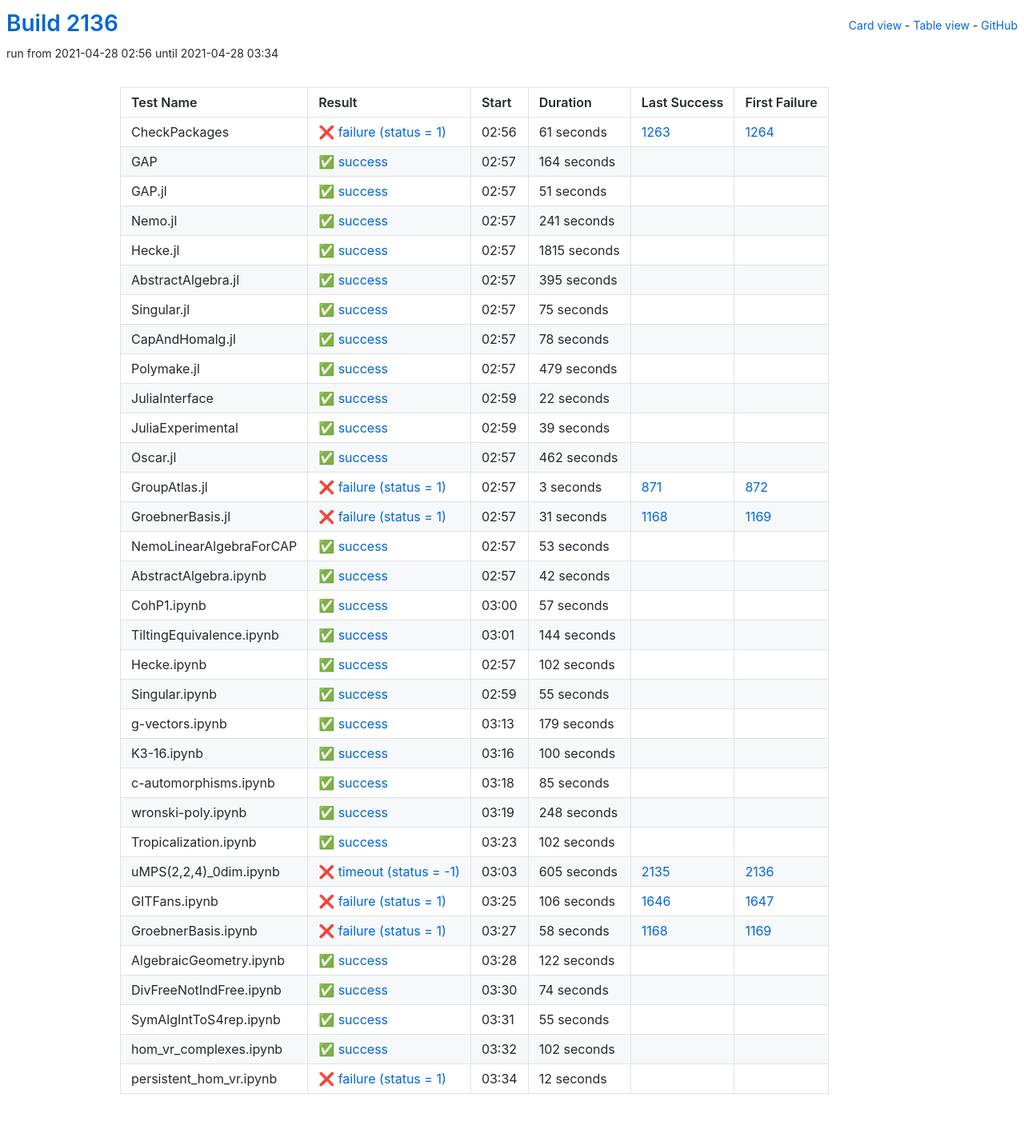
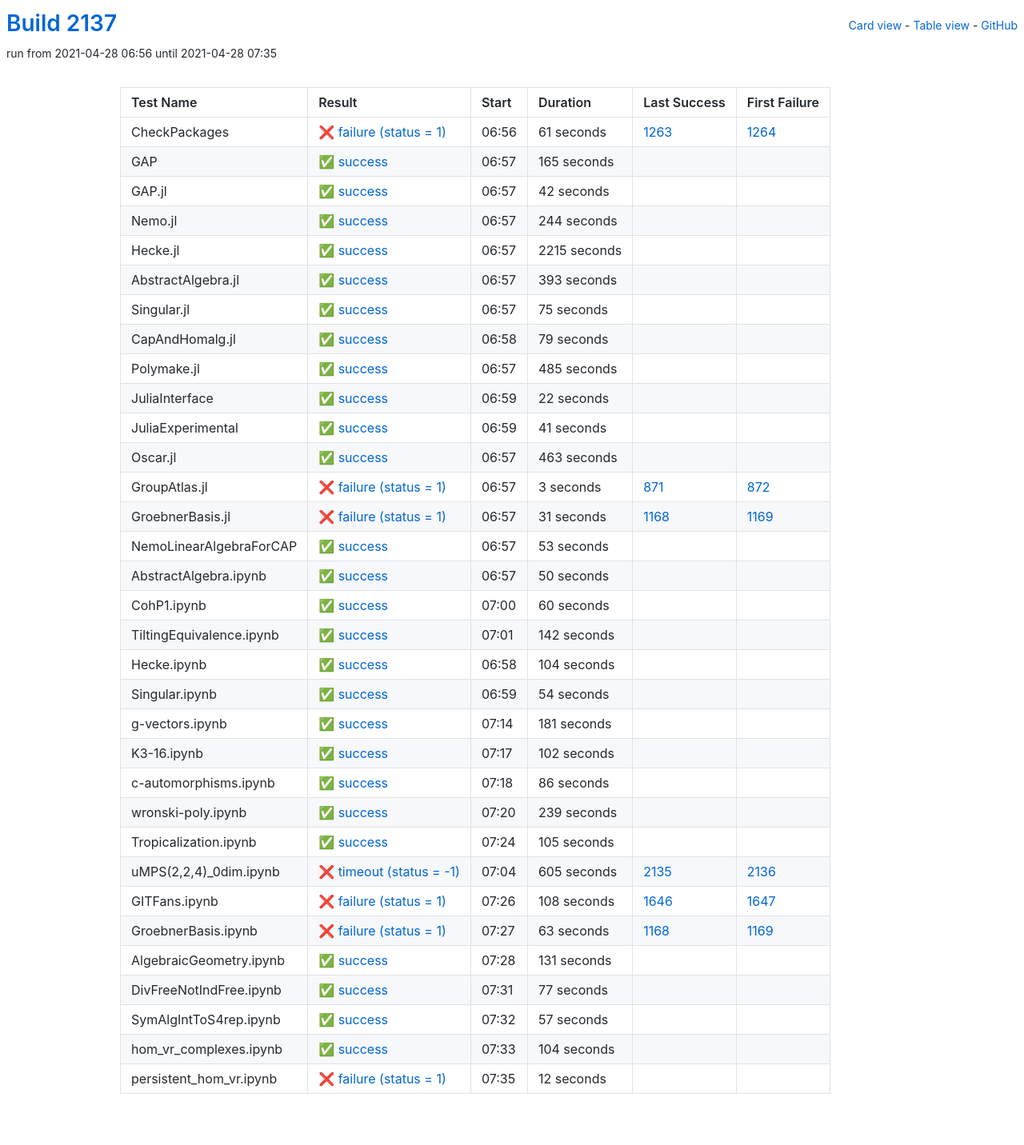
Before and after one commit to oscar-system/oscar-ci-status-stable, a Jekyll site: the page built from table.html, in a window 1280 px wide. Shown: the whole page at 80% size. Built offline with Jekyll 4.4.1, drawn with Linux system fonts in a browser that asks for light colours.

Commit message:
Build #2137

```diff
--- a/_data/ci.yml
+++ b/_data/ci.yml
@@ -1,6 +1,6 @@
 ---
-build: 2136
-build_url: https://oscarci.mathematik.uni-kl.de/job/oscar-stable/2136/
+build: 2137
+build_url: https://oscarci.mathematik.uni-kl.de/job/oscar-stable/2137/
 job: oscar-stable
 organization: oscar-system
 repo: oscar-ci-status-stable
@@ -8,8 +8,8 @@ repourl: https://github.com/oscar-system/oscar-ci-status-stable
 tests:
 - name: CheckPackages
   id: checkpackages
-  log: https://oscarci.mathematik.uni-kl.de/job/oscar-stable/2136/artifact/logs/build-2136/CheckPackages.log
-  start: 2021-04-28 02:56
+  log: https://oscarci.mathematik.uni-kl.de/job/oscar-stable/2137/artifact/logs/build-2137/CheckPackages.log
+  start: 2021-04-28 06:56
   success: false
   exitcode: 1
   status: failure
@@ -20,68 +20,68 @@ tests:
   first_failure_url: https://oscarci.mathematik.uni-kl.de/job/oscar-stable/1264/
 - name: GAP
   id: gap
-  log: https://oscarci.mathematik.uni-kl.de/job/oscar-stable/2136/artifact/logs/build-2136/GAP.log
-  start: 2021-04-28 02:57
+  log: https://oscarci.mathematik.uni-kl.de/job/oscar-stable/2137/artifact/logs/build-2137/GAP.log
+  start: 2021-04-28 06:57
   success: true
   exitcode: 0
   status: success
-  duration: 164
+  duration: 165
   last_success: false
   last_success_url:
   first_failure: false
   first_failure_url:
 - name: GAP.jl
   id: gap-jl
-  log: https://oscarci.mathematik.uni-kl.de/job/oscar-stable/2136/artifact/logs/build-2136/GAP.jl.log
-  start: 2021-04-28 02:57
+  log: https://oscarci.mathematik.uni-kl.de/job/oscar-stable/2137/artifact/logs/build-2137/GAP.jl.log
+  start: 2021-04-28 06:57
   success: true
   exitcode: 0
   status: success
-  duration: 51
+  duration: 42
   last_success: false
   last_success_url:
   first_failure: false
   first_failure_url:
 - name: Nemo.jl
   id: nemo-jl
-  log: https://oscarci.mathematik.uni-kl.de/job/oscar-stable/2136/artifact/logs/build-2136/Nemo.jl.log
-  start: 2021-04-28 02:57
+  log: https://oscarci.mathematik.uni-kl.de/job/oscar-stable/2137/artifact/logs/build-2137/Nemo.jl.log
+  start: 2021-04-28 06:57
   success: true
   exitcode: 0
   status: success
-  duration: 241
+  duration: 244
   last_success: false
   last_success_url:
   first_failure: false
   first_failure_url:
 - name: Hecke.jl
   id: hecke-jl
-  log: https://oscarci.mathematik.uni-kl.de/job/oscar-stable/2136/artifact/logs/build-2136/Hecke.jl.log
-  start: 2021-04-28 02:57
+  log: https://oscarci.mathematik.uni-kl.de/job/oscar-stable/2137/artifact/logs/build-2137/Hecke.jl.log
+  start: 2021-04-28 06:57
   success: true
   exitcode: 0
   status: success
-  duration: 1815
+  duration: 2215
   last_success: false
   last_success_url:
   first_failure: false
   first_failure_url:
 - name: AbstractAlgebra.jl
   id: abstractalgebra-jl
-  log: https://oscarci.mathematik.uni-kl.de/job/oscar-stable/2136/artifact/logs/build-2136/AbstractAlgebra.jl.log
-  start: 2021-04-28 02:57
+  log: https://oscarci.mathematik.uni-kl.de/job/oscar-stable/2137/artifact/logs/build-2137/AbstractAlgebra.jl.log
+  start: 2021-04-28 06:57
   success: true
   exitcode: 0
   status: success
-  duration: 395
+  duration: 393
   last_success: false
   last_success_url:
   first_failure: false
   first_failure_url:
 - name: Singular.jl
   id: singular-jl
-  log: https://oscarci.mathematik.uni-kl.de/job/oscar-stable/2136/artifact/logs/build-2136/Singular.jl.log
-  start: 2021-04-28 02:57
+  log: https://oscarci.mathematik.uni-kl.de/job/oscar-stable/2137/artifact/logs/build-2137/Singular.jl.log
+  start: 2021-04-28 06:57
   success: true
   exitcode: 0
   status: success
@@ -92,32 +92,32 @@ tests:
   first_failure_url:
 - name: CapAndHomalg.jl
   id: capandhomalg-jl
-  log: https://oscarci.mathematik.uni-kl.de/job/oscar-stable/2136/artifact/logs/build-2136/CapAndHomalg.jl.log
-  start: 2021-04-28 02:57
+  log: https://oscarci.mathematik.uni-kl.de/job/oscar-stable/2137/artifact/logs/build-2137/CapAndHomalg.jl.log
+  start: 2021-04-28 06:58
   success: true
   exitcode: 0
   status: success
-  duration: 78
+  duration: 79
   last_success: false
   last_success_url:
   first_failure: false
   first_failure_url:
 - name: Polymake.jl
   id: polymake-jl
-  log: https://oscarci.mathematik.uni-kl.de/job/oscar-stable/2136/artifact/logs/build-2136/Polymake.jl.log
-  start: 2021-04-28 02:57
+  log: https://oscarci.mathematik.uni-kl.de/job/oscar-stable/2137/artifact/logs/build-2137/Polymake.jl.log
+  start: 2021-04-28 06:57
   success: true
   exitcode: 0
   status: success
-  duration: 479
+  duration: 485
   last_success: false
   last_success_url:
   first_failure: false
   first_failure_url:
 - name: JuliaInterface
   id: juliainterface
-  log: https://oscarci.mathematik.uni-kl.de/job/oscar-stable/2136/artifact/logs/build-2136/JuliaInterface.log
-  start: 2021-04-28 02:59
+  log: https://oscarci.mathematik.uni-kl.de/job/oscar-stable/2137/artifact/logs/build-2137/JuliaInterface.log
+  start: 2021-04-28 06:59
   success: true
   exitcode: 0
   status: success
@@ -128,32 +128,32 @@ tests:
   first_failure_url:
 - name: JuliaExperimental
   id: juliaexperimental
-  log: https://oscarci.mathematik.uni-kl.de/job/oscar-stable/2136/artifact/logs/build-2136/JuliaExperimental.log
-  start: 2021-04-28 02:59
+  log: https://oscarci.mathematik.uni-kl.de/job/oscar-stable/2137/artifact/logs/build-2137/JuliaExperimental.log
+  start: 2021-04-28 06:59
   success: true
   exitcode: 0
   status: success
-  duration: 39
+  duration: 41
   last_success: false
   last_success_url:
   first_failure: false
   first_failure_url:
 - name: Oscar.jl
   id: oscar-jl
-  log: https://oscarci.mathematik.uni-kl.de/job/oscar-stable/2136/artifact/logs/build-2136/Oscar.jl.log
-  start: 2021-04-28 02:57
+  log: https://oscarci.mathematik.uni-kl.de/job/oscar-stable/2137/artifact/logs/build-2137/Oscar.jl.log
+  start: 2021-04-28 06:57
   success: true
   exitcode: 0
   status: success
-  duration: 462
+  duration: 463
   last_success: false
   last_success_url:
   first_failure: false
   first_failure_url:
 - name: GroupAtlas.jl
   id: groupatlas-jl
-  log: https://oscarci.mathematik.uni-kl.de/job/oscar-stable/2136/artifact/logs/build-2136/GroupAtlas.jl.log
-  start: 2021-04-28 02:57
+  log: https://oscarci.mathematik.uni-kl.de/job/oscar-stable/2137/artifact/logs/build-2137/GroupAtlas.jl.log
+  start: 2021-04-28 06:57
   success: false
   exitcode: 1
   status: failure
@@ -164,8 +164,8 @@ tests:
   first_failure_url: https://oscarci.mathematik.uni-kl.de/job/oscar-stable/872/
 - name: GroebnerBasis.jl
   id: groebnerbasis-jl
-  log: https://oscarci.mathematik.uni-kl.de/job/oscar-stable/2136/artifact/logs/build-2136/GroebnerBasis.jl.log
-  start: 2021-04-28 02:57
+  log: https://oscarci.mathematik.uni-kl.de/job/oscar-stable/2137/artifact/logs/build-2137/GroebnerBasis.jl.log
+  start: 2021-04-28 06:57
   success: false
   exitcode: 1
   status: failure
@@ -176,8 +176,8 @@ tests:
   first_failure_url: https://oscarci.mathematik.uni-kl.de/job/oscar-stable/1169/
 - name: NemoLinearAlgebraForCAP
   id: nemolinearalgebraforcap
-  log: https://oscarci.mathematik.uni-kl.de/job/oscar-stable/2136/artifact/logs/build-2136/NemoLinearAlgebraForCAP.log
-  start: 2021-04-28 02:57
+  log: https://oscarci.mathematik.uni-kl.de/job/oscar-stable/2137/artifact/logs/build-2137/NemoLinearAlgebraForCAP.log
+  start: 2021-04-28 06:57
   success: true
   exitcode: 0
   status: success
@@ -188,44 +188,80 @@ tests:
   first_failure_url:
 - name: AbstractAlgebra.ipynb
   id: abstractalgebra-ipynb
-  log: https://oscarci.mathematik.uni-kl.de/job/oscar-stable/2136/artifact/logs/build-2136/AbstractAlgebra.ipynb.log
-  start: 2021-04-28 02:57
+  log: https://oscarci.mathematik.uni-kl.de/job/oscar-stable/2137/artifact/logs/build-2137/AbstractAlgebra.ipynb.log
+  start: 2021-04-28 06:57
   success: true
   exitcode: 0
   status: success
-  duration: 42
+  duration: 50
   last_success: false
   last_success_url:
   first_failure: false
   first_failure_url:
 - name: CohP1.ipynb
   id: cohp1-ipynb
-  log: https://oscarci.mathematik.uni-kl.de/job/oscar-stable/2136/artifact/logs/build-2136/CohP1.ipynb.log
-  start: 2021-04-28 03:00
+  log: https://oscarci.mathematik.uni-kl.de/job/oscar-stable/2137/artifact/logs/build-2137/CohP1.ipynb.log
+  start: 2021-04-28 07:00
   success: true
   exitcode: 0
   status: success
-  duration: 57
+  duration: 60
   last_success: false
   last_success_url:
   first_failure: false
   first_failure_url:
 - name: TiltingEquivalence.ipynb
   id: tiltingequivalence-ipynb
-  log: https://oscarci.mathematik.uni-kl.de/job/oscar-stable/2136/artifact/logs/build-2136/TiltingEquivalence.ipynb.log
-  start: 2021-04-28 03:01
+  log: https://oscarci.mathematik.uni-kl.de/job/oscar-stable/2137/artifact/logs/build-2137/TiltingEquivalence.ipynb.log
+  start: 2021-04-28 07:01
   success: true
   exitcode: 0
   status: success
-  duration: 144
+  duration: 142
   last_success: false
   last_success_url:
   first_failure: false
   first_failure_url:
 - name: Hecke.ipynb
   id: hecke-ipynb
-  log: https://oscarci.mathematik.uni-kl.de/job/oscar-stable/2136/artifact/logs/build-2136/Hecke.ipynb.log
-  start: 2021-04-28 02:57
+  log: https://oscarci.mathematik.uni-kl.de/job/oscar-stable/2137/artifact/logs/build-2137/Hecke.ipynb.log
+  start: 2021-04-28 06:58
+  success: true
+  exitcode: 0
+  status: success
+  duration: 104
+  last_success: false
+  last_success_url:
+  first_failure: false
+  first_failure_url:
+- name: Singular.ipynb
+  id: singular-ipynb
+  log: https://oscarci.mathematik.uni-kl.de/job/oscar-stable/2137/artifact/logs/build-2137/Singular.ipynb.log
+  start: 2021-04-28 06:59
+  success: true
+  exitcode: 0
+  status: success
+  duration: 54
+  last_success: false
+  last_success_url:
+  first_failure: false
+  first_failure_url:
+- name: g-vectors.ipynb
+  id: g-vectors-ipynb
+  log: https://oscarci.mathematik.uni-kl.de/job/oscar-stable/2137/artifact/logs/build-2137/g-vectors.ipynb.log
+  start: 2021-04-28 07:14
+  success: true
+  exitcode: 0
+  status: success
+  duration: 181
+  last_success: false
+  last_success_url:
+  first_failure: false
+  first_failure_url:
+- name: K3-16.ipynb
+  id: k3-16-ipynb
+  log: https://oscarci.mathematik.uni-kl.de/job/oscar-stable/2137/artifact/logs/build-2137/K3-16.ipynb.log
+  start: 2021-04-28 07:17
   success: true
   exitcode: 0
   status: success
@@ -234,82 +270,46 @@ tests:
   last_success_url:
   first_failure: false
   first_failure_url:
-- name: Singular.ipynb
-  id: singular-ipynb
-  log: https://oscarci.mathematik.uni-kl.de/job/oscar-stable/2136/artifact/logs/build-2136/Singular.ipynb.log
-  start: 2021-04-28 02:59
+- name: c-automorphisms.ipynb
+  id: c-automorphisms-ipynb
+  log: https://oscarci.mathematik.uni-kl.de/job/oscar-stable/2137/artifact/logs/build-2137/c-automorphisms.ipynb.log
+  start: 2021-04-28 07:18
   success: true
   exitcode: 0
   status: success
-  duration: 55
-  last_success: false
-  last_success_url:
-  first_failure: false
-  first_failure_url:
-- name: g-vectors.ipynb
-  id: g-vectors-ipynb
-  log: https://oscarci.mathematik.uni-kl.de/job/oscar-stable/2136/artifact/logs/build-2136/g-vectors.ipynb.log
-  start: 2021-04-28 03:13
-  success: true
-  exitcode: 0
-  status: success
-  duration: 179
-  last_success: false
-  last_success_url:
-  first_failure: false
-  first_failure_url:
-- name: K3-16.ipynb
-  id: k3-16-ipynb
-  log: https://oscarci.mathematik.uni-kl.de/job/oscar-stable/2136/artifact/logs/build-2136/K3-16.ipynb.log
-  start: 2021-04-28 03:16
-  success: true
-  exitcode: 0
-  status: success
-  duration: 100
-  last_success: false
-  last_success_url:
-  first_failure: false
-  first_failure_url:
-- name: c-automorphisms.ipynb
-  id: c-automorphisms-ipynb
-  log: https://oscarci.mathematik.uni-kl.de/job/oscar-stable/2136/artifact/logs/build-2136/c-automorphisms.ipynb.log
-  start: 2021-04-28 03:18
-  success: true
-  exitcode: 0
-  status: success
-  duration: 85
+  duration: 86
   last_success: false
   last_success_url:
   first_failure: false
   first_failure_url:
 - name: wronski-poly.ipynb
   id: wronski-poly-ipynb
-  log: https://oscarci.mathematik.uni-kl.de/job/oscar-stable/2136/artifact/logs/build-2136/wronski-poly.ipynb.log
-  start: 2021-04-28 03:19
+  log: https://oscarci.mathematik.uni-kl.de/job/oscar-stable/2137/artifact/logs/build-2137/wronski-poly.ipynb.log
+  start: 2021-04-28 07:20
   success: true
   exitcode: 0
   status: success
-  duration: 248
+  duration: 239
   last_success: false
   last_success_url:
   first_failure: false
   first_failure_url:
 - name: Tropicalization.ipynb
   id: tropicalization-ipynb
-  log: https://oscarci.mathematik.uni-kl.de/job/oscar-stable/2136/artifact/logs/build-2136/Tropicalization.ipynb.log
-  start: 2021-04-28 03:23
+  log: https://oscarci.mathematik.uni-kl.de/job/oscar-stable/2137/artifact/logs/build-2137/Tropicalization.ipynb.log
+  start: 2021-04-28 07:24
   success: true
   exitcode: 0
   status: success
-  duration: 102
+  duration: 105
   last_success: false
   last_success_url:
   first_failure: false
   first_failure_url:
 - name: uMPS(2,2,4)_0dim.ipynb
   id: umps-2-2-4-0dim-ipynb
-  log: https://oscarci.mathematik.uni-kl.de/job/oscar-stable/2136/artifact/logs/build-2136/uMPS-2-2-4-_0dim.ipynb.log
-  start: 2021-04-28 03:03
+  log: https://oscarci.mathematik.uni-kl.de/job/oscar-stable/2137/artifact/logs/build-2137/uMPS-2-2-4-_0dim.ipynb.log
+  start: 2021-04-28 07:04
   success: false
   exitcode: -1
   status: timeout
@@ -320,80 +320,80 @@ tests:
   first_failure_url: https://oscarci.mathematik.uni-kl.de/job/oscar-stable/2136/
 - name: GITFans.ipynb
   id: gitfans-ipynb
-  log: https://oscarci.mathematik.uni-kl.de/job/oscar-stable/2136/artifact/logs/build-2136/GITFans.ipynb.log
-  start: 2021-04-28 03:25
+  log: https://oscarci.mathematik.uni-kl.de/job/oscar-stable/2137/artifact/logs/build-2137/GITFans.ipynb.log
+  start: 2021-04-28 07:26
   success: false
   exitcode: 1
   status: failure
-  duration: 106
+  duration: 108
   last_success: 1646
   last_success_url: https://oscarci.mathematik.uni-kl.de/job/oscar-stable/1646/
   first_failure: 1647
   first_failure_url: https://oscarci.mathematik.uni-kl.de/job/oscar-stable/1647/
 - name: GroebnerBasis.ipynb
   id: groebnerbasis-ipynb
-  log: https://oscarci.mathematik.uni-kl.de/job/oscar-stable/2136/artifact/logs/build-2136/GroebnerBasis.ipynb.log
-  start: 2021-04-28 03:27
+  log: https://oscarci.mathematik.uni-kl.de/job/oscar-stable/2137/artifact/logs/build-2137/GroebnerBasis.ipynb.log
+  start: 2021-04-28 07:27
   success: false
   exitcode: 1
   status: failure
-  duration: 58
+  duration: 63
   last_success: 1168
   last_success_url: https://oscarci.mathematik.uni-kl.de/job/oscar-stable/1168/
   first_failure: 1169
   first_failure_url: https://oscarci.mathematik.uni-kl.de/job/oscar-stable/1169/
 - name: AlgebraicGeometry.ipynb
   id: algebraicgeometry-ipynb
-  log: https://oscarci.mathematik.uni-kl.de/job/oscar-stable/2136/artifact/logs/build-2136/AlgebraicGeometry.ipynb.log
-  start: 2021-04-28 03:28
+  log: https://oscarci.mathematik.uni-kl.de/job/oscar-stable/2137/artifact/logs/build-2137/AlgebraicGeometry.ipynb.log
+  start: 2021-04-28 07:28
   success: true
   exitcode: 0
   status: success
-  duration: 122
+  duration: 131
   last_success: false
   last_success_url:
   first_failure: false
   first_failure_url:
 - name: DivFreeNotIndFree.ipynb
   id: divfreenotindfree-ipynb
-  log: https://oscarci.mathematik.uni-kl.de/job/oscar-stable/2136/artifact/logs/build-2136/DivFreeNotIndFree.ipynb.log
-  start: 2021-04-28 03:30
+  log: https://oscarci.mathematik.uni-kl.de/job/oscar-stable/2137/artifact/logs/build-2137/DivFreeNotIndFree.ipynb.log
+  start: 2021-04-28 07:31
   success: true
   exitcode: 0
   status: success
-  duration: 74
+  duration: 77
   last_success: false
   last_success_url:
   first_failure: false
   first_failure_url:
 - name: SymAlgIntToS4rep.ipynb
   id: symalginttos4rep-ipynb
-  log: https://oscarci.mathematik.uni-kl.de/job/oscar-stable/2136/artifact/logs/build-2136/SymAlgIntToS4rep.ipynb.log
-  start: 2021-04-28 03:31
+  log: https://oscarci.mathematik.uni-kl.de/job/oscar-stable/2137/artifact/logs/build-2137/SymAlgIntToS4rep.ipynb.log
+  start: 2021-04-28 07:32
   success: true
   exitcode: 0
   status: success
-  duration: 55
+  duration: 57
   last_success: false
   last_success_url:
   first_failure: false
   first_failure_url:
 - name: hom_vr_complexes.ipynb
   id: hom-vr-complexes-ipynb
-  log: https://oscarci.mathematik.uni-kl.de/job/oscar-stable/2136/artifact/logs/build-2136/hom_vr_complexes.ipynb.log
-  start: 2021-04-28 03:32
+  log: https://oscarci.mathematik.uni-kl.de/job/oscar-stable/2137/artifact/logs/build-2137/hom_vr_complexes.ipynb.log
+  start: 2021-04-28 07:33
   success: true
   exitcode: 0
   status: success
-  duration: 102
+  duration: 104
   last_success: false
   last_success_url:
   first_failure: false
   first_failure_url:
 - name: persistent_hom_vr.ipynb
   id: persistent-hom-vr-ipynb
-  log: https://oscarci.mathematik.uni-kl.de/job/oscar-stable/2136/artifact/logs/build-2136/persistent_hom_vr.ipynb.log
-  start: 2021-04-28 03:34
+  log: https://oscarci.mathematik.uni-kl.de/job/oscar-stable/2137/artifact/logs/build-2137/persistent_hom_vr.ipynb.log
+  start: 2021-04-28 07:35
   success: false
   exitcode: 1
   status: failure
```
Also changed, not shown: README.md.
